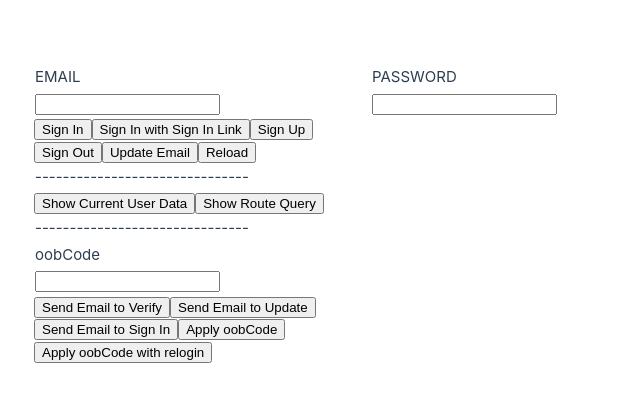
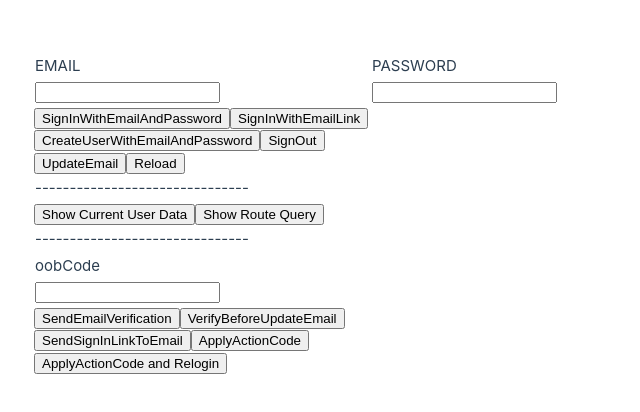
Before and after one commit to Incheat/test-firebase, a Vue app: page / in a window 1280 px wide. Shown: the part 186-598 px from the top of the page, without its empty margins (0-640 px from the left). Built offline with nearby package versions, Linux system fonts and the light colour scheme.

Commit message:
Update App.vue

```diff
--- a/src/App.vue
+++ b/src/App.vue
@@ -230,11 +230,11 @@ function sendUpdateEmail() {
         <td><input type="text" v-model="pwd"></td>
       </tr>
       <tr>
-        <button @click="login">Sign In</button>
-        <button @click="loginWithSignInLink">Sign In with Sign In Link</button>
-        <button @click="create">Sign Up</button>
-        <button @click="logout">Sign Out</button>
-        <button @click="update">Update Email</button>
+        <button @click="login">SignInWithEmailAndPassword</button>
+        <button @click="loginWithSignInLink">SignInWithEmailLink</button>
+        <button @click="create">CreateUserWithEmailAndPassword</button>
+        <button @click="logout">SignOut</button>
+        <button @click="update">UpdateEmail</button>
         <button @click="reload">Reload</button>
       </tr>
       <tr>
@@ -254,11 +254,11 @@ function sendUpdateEmail() {
         <td><input type="text" v-model="oobCode"></td>
       </tr>
       <tr>
-        <button @click="sendEmailVerify">Send Email to Verify</button>
-        <button @click="sendUpdateEmail">Send Email to Update</button>
-        <button @click="sendSignInLink">Send Email to Sign In</button>
-        <button @click="applyAction">Apply oobCode</button>
-        <button @click="applyActionAndAutoLogin">Apply oobCode with relogin</button>
+        <button @click="sendEmailVerify">SendEmailVerification</button>
+        <button @click="sendUpdateEmail">VerifyBeforeUpdateEmail</button>
+        <button @click="sendSignInLink">SendSignInLinkToEmail</button>
+        <button @click="applyAction">ApplyActionCode</button>
+        <button @click="applyActionAndAutoLogin">ApplyActionCode and Relogin</button>
       </tr>
     </table>
   </header>
```
